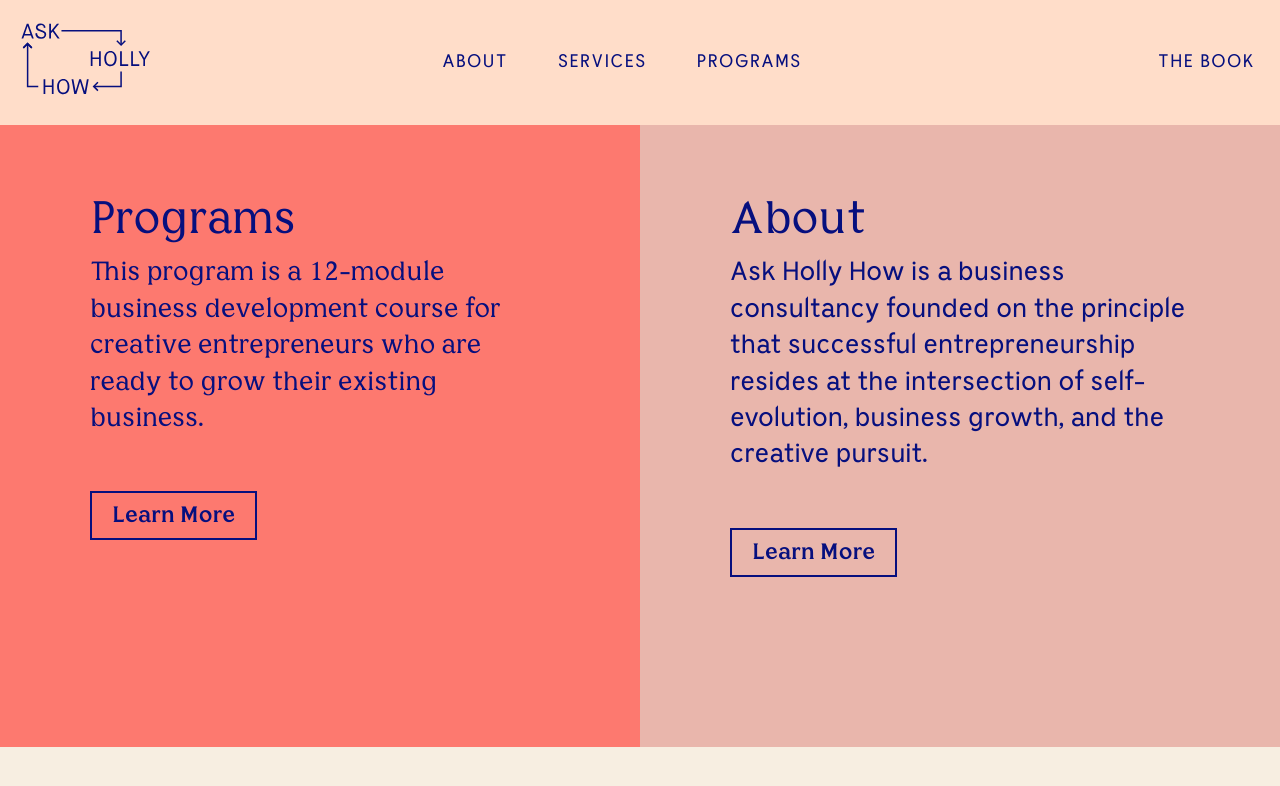
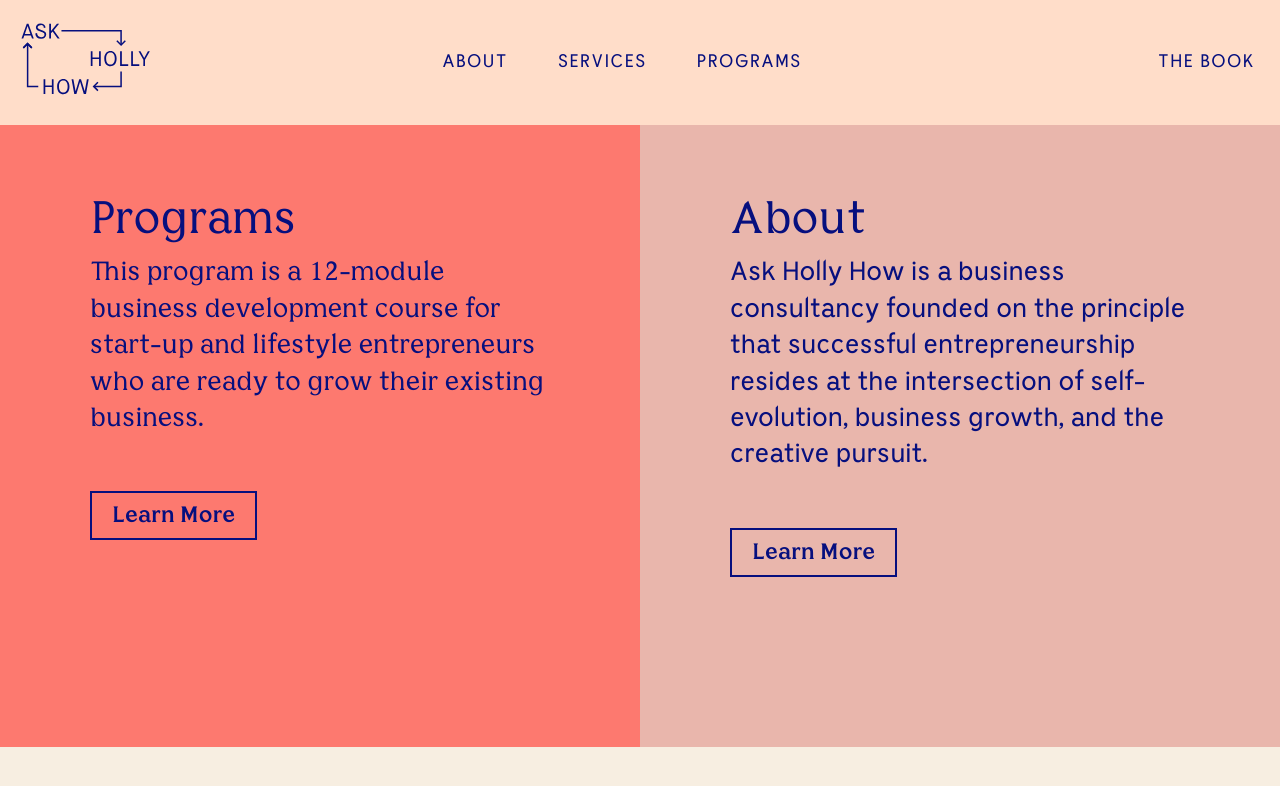
Before and after one commit to hollyhoward78/ask-holly-how, a Jekyll site: the page built from index.md, in a window 1280 px wide and 900 px high, scrolled down 1484 px. Shown: the top 786 px of the window. Built offline with Jekyll 4.4.1, drawn with Linux system fonts in a browser that asks for light colours; a script that is not in the unit is left out; comment, search, counter and statistics services are not loaded.

Commit message:
Update home.html

```diff
--- a/_layouts/home.html
+++ b/_layouts/home.html
@@ -58,7 +58,7 @@ layout: base
     <div class="col-md-6 p-sm-y-6 p-xs-y-3 bg pink">
       <div class="m-sm-x-3 lead home-programs-div">
         <h5>Programs</h5>
-        <p class="m-xs-b-1"><span class="serif">This program is a 12-module business development course for creative entrepreneurs who are ready to grow their existing business.</p>
+        <p class="m-xs-b-1"><span class="serif">This program is a 12-module business development course for start-up and lifestyle entrepreneurs who are ready to grow their existing business.</p>
         <a href="/programs"><button class="btn-md serif bold">Learn More</button></a>
       </div>
     </div>
```
